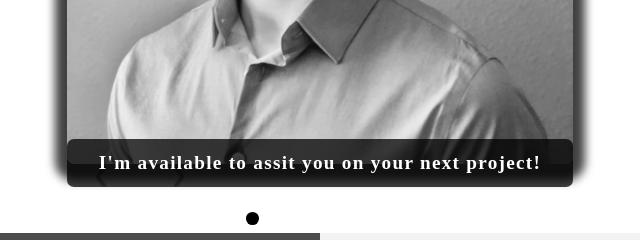
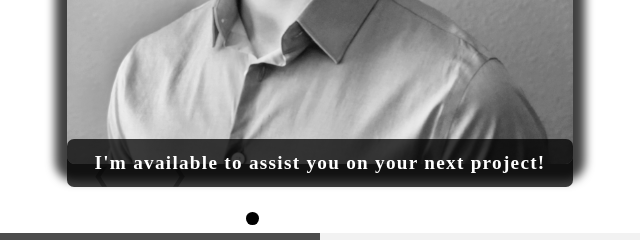
Before and after one commit to KyleDircksen/KyleDircksen.github.io, a plain HTML site: page index.html in a window 1280 px wide. Shown: the part 1060-1300 px from the top of the page, 320-960 px from the left. Drawn offline with Linux system fonts and the light colour scheme.

Commit message:
Update index.html
Fixed a spelling mistake in the slideshow.

```diff
--- a/index.html
+++ b/index.html
@@ -58,7 +58,7 @@
             <div class="mySlides fade">
                 <div class="Slide_Number">1 / 6</div>
                     <img class="Slide_Show_Images" src="Stylesheet/Images/Self_Portrait.JPG" style="width:100%">
-                        <div class="text">I'm available to assit you on your next project!</div>
+                        <div class="text">I'm available to assist you on your next project!</div>
             </div>
 
             <div class="mySlides fade">
```
